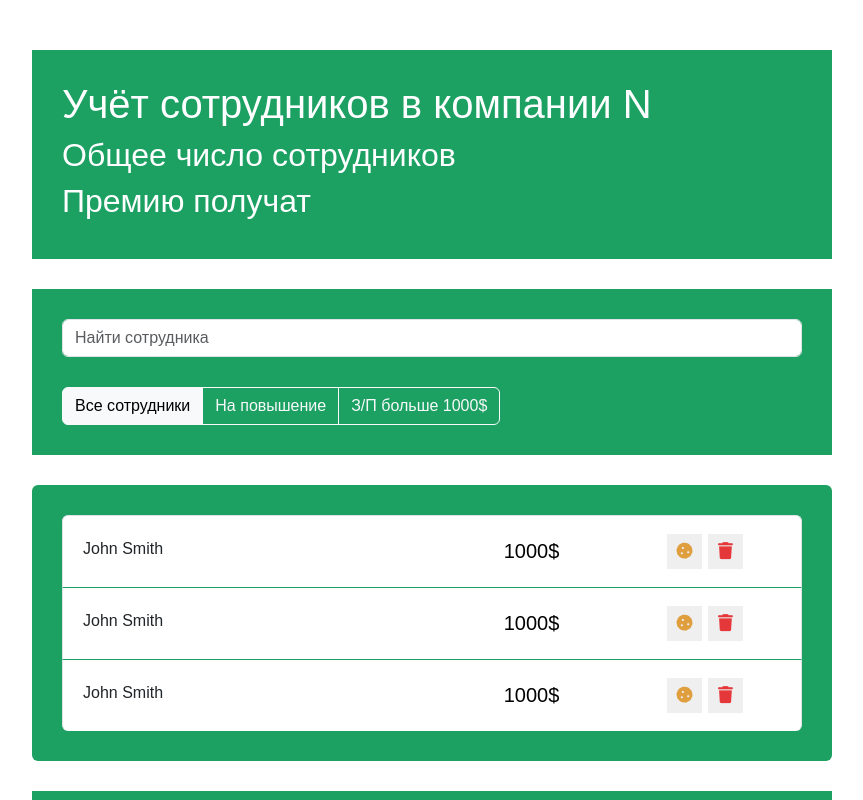
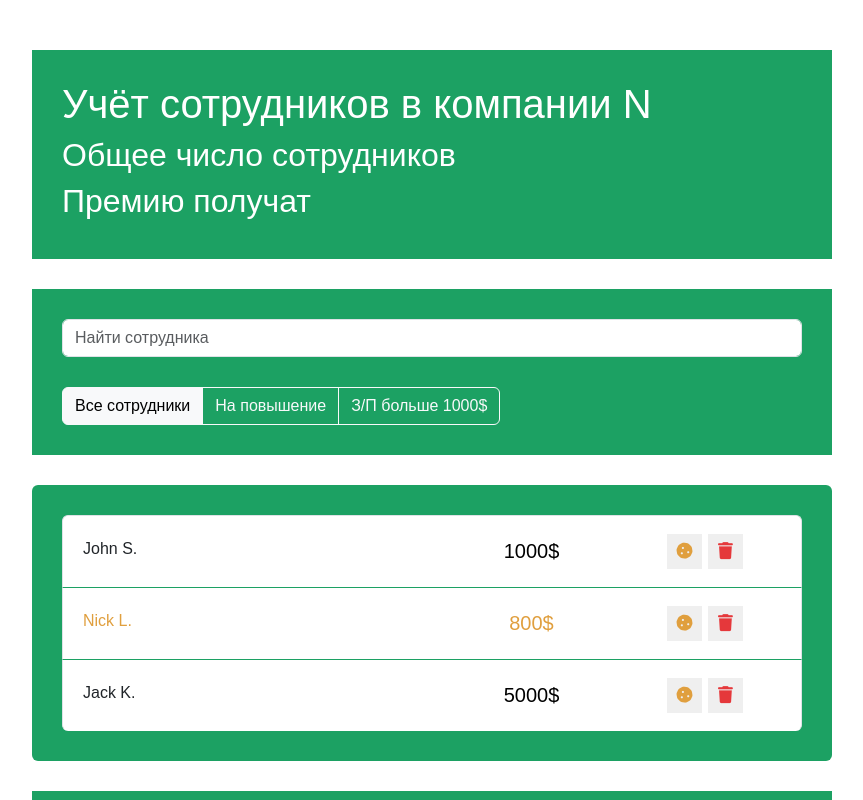
Before and after one commit to volkovvictor/emploees, a JavaScript app: page / in a window 1280 px wide. Shown: the top 800 px of the page, without its empty margins (208-1071 px from the left). Built offline with nearby package versions, Linux system fonts and the light colour scheme; the HTML template or start-up script is replaced by a standard one.

Commit message:
addes dynamic data for list-item component and used cycle for output datas

```diff
--- a/src/App.js
+++ b/src/App.js
@@ -7,6 +7,25 @@
 import './App.css';
 
 function App() {
+
+   const data = [
+      {
+         name: 'John S.',
+         salary: 1000,
+         increase: false,
+      },
+      {
+         name: 'Nick L.',
+         salary: 800,
+         increase: true,
+      },
+      {
+         name: 'Jack K.',
+         salary: 5000,
+         increase: false,
+      }
+   ]
+
    return (
       <div className="App">
          <HeaderInfo/>
@@ -14,7 +33,7 @@
             <SearchInput/>
             <FilterItems/>
          </div>
-         <EmploeesList/>
+         <EmploeesList data={data}/>
          <AddNewEmploeeForm/>
       </div>
    );
--- a/src/components/app-emploees-item/app-emploees-item.js
+++ b/src/components/app-emploees-item/app-emploees-item.js
@@ -1,10 +1,14 @@
 import './app-emploee-item.css'
 
-const EmploeeItem = () => {
+const EmploeeItem = ({name, salary, increase}) => {
+
+   let classNames = "list-group-item d-flex justify-content-between";
+
+   if (increase) classNames += " increase";
    return (
-      <li className="list-group-item d-flex justify-content-between">
-         <span className="list-group-item-label">John Smith</span>
-         <input type="text" className="list-group-item-input" defaultValue="1000$"/>
+      <li className={classNames}>
+         <span className="list-group-item-label">{name}</span>
+         <input type="text" className="list-group-item-input" defaultValue={salary + "$"}/>
          <div className="d-flex justify-content-center align-items-center">
             <button type="button" className="btn-cookie btn-sm">
                <i className="fas fa-cookie"></i>
--- a/src/components/app-emploees-list/app-emploees-list.js
+++ b/src/components/app-emploees-list/app-emploees-list.js
@@ -1,12 +1,15 @@
 import EmploeeItem from "../app-emploees-item/app-emploees-item";
 import './app-emploees-list.css'
 
-const EmploeesList = () => {
+const EmploeesList = ({data}) => {
+
+   const elements = data.map(item => {
+      return <EmploeeItem {...item}/>
+   })
+
    return (
    <ul className="app-list list-group">
-      <EmploeeItem/>
-      <EmploeeItem/>
-      <EmploeeItem/>
+      {elements}
    </ul>
    )
 }
```
